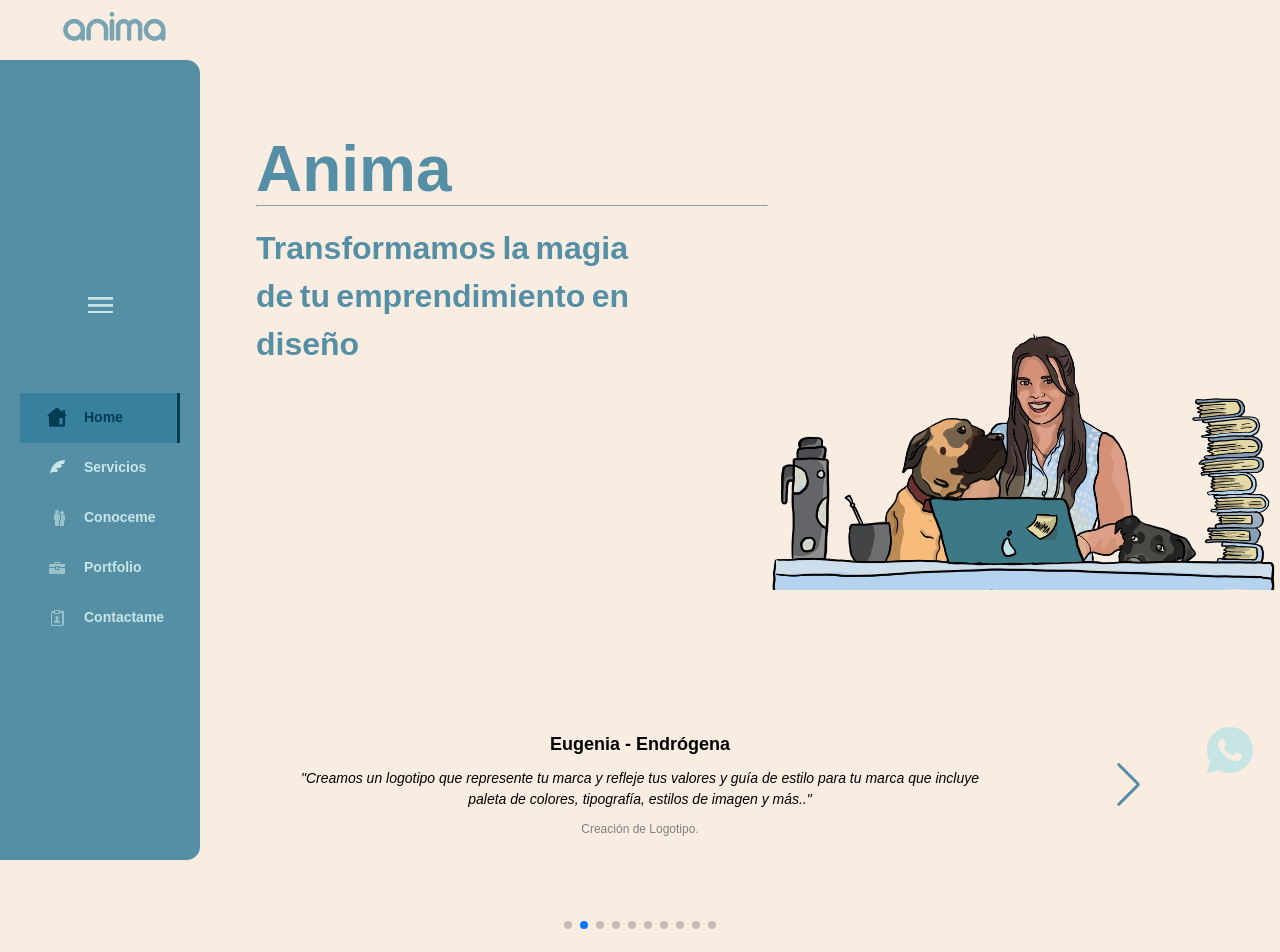
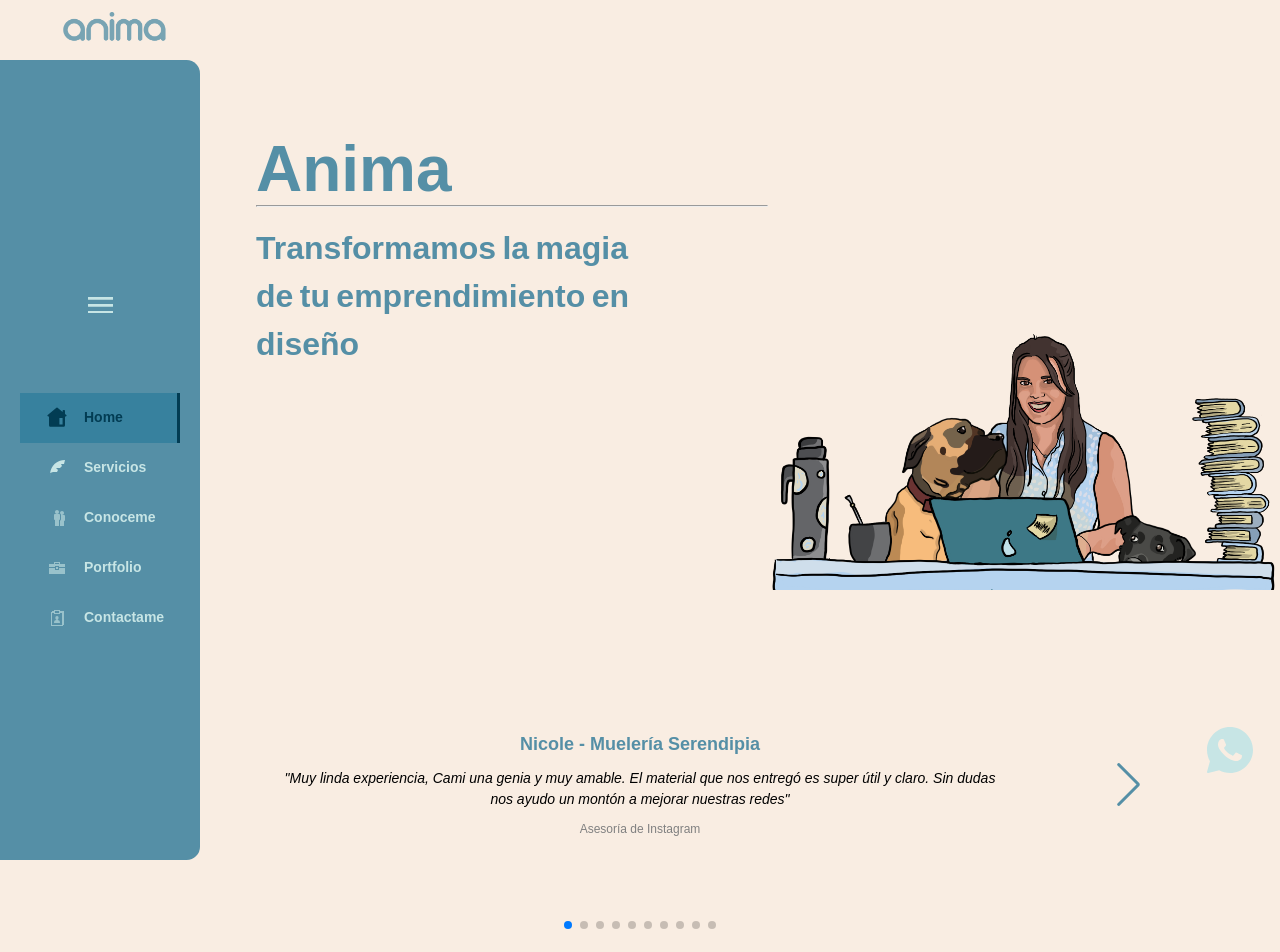
Before and after one commit to gerfabris/anima, a React (Vite) app: page / in a window 1280 px wide. Shown: the top 952 px of the page. Built offline with nearby package versions, Linux system fonts and the light colour scheme; a web font is replaced by a local one.

Commit message:
Changes in styles

```diff
--- a/src/components/Products/ItemCard.css
+++ b/src/components/Products/ItemCard.css
@@ -77,8 +77,9 @@
 }
 .click{
     height: 95%;
-    animation: click 1s linear infinite;
-    font-size: 30px;
+/*     animation: click 2s linear infinite;
+ */    font-size: 30px;
+    fill: #558FA6;
 }
 .card__content-description{
     font-size: .9em;
--- a/src/components/TestimoniosSwiper/TestimoniosSwiper.css
+++ b/src/components/TestimoniosSwiper/TestimoniosSwiper.css
@@ -51,6 +51,8 @@
     font-size: 18px;
     font-weight: bold;
     margin-bottom: 10px;
+    color: #558FA6;
+
 }
 .testimonio-mensaje{
     font-size: 14px;
--- a/src/components/TestimoniosSwiper/TestimoniosSwiper.jsx
+++ b/src/components/TestimoniosSwiper/TestimoniosSwiper.jsx
@@ -14,7 +14,7 @@
             <Swiper
                     centeredSlides={true}
                     autoplay={{
-                        delay: 4500,
+                        delay: 10000,
                         disableOnInteraction: false,
                     }}
                     slidesPerView={1}
```
